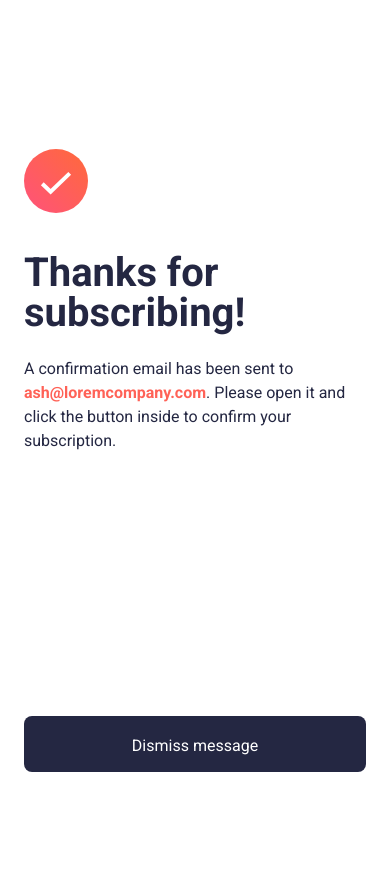
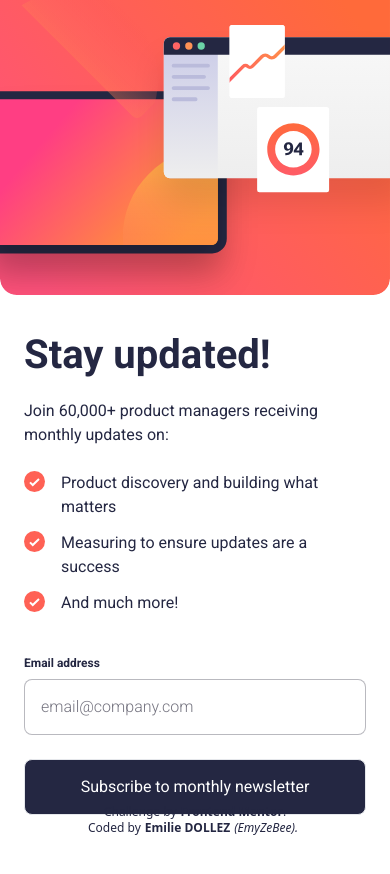
Before and after one commit to EmilieDollez/Newsletter, a React (Vite) app: page / in a window 390 px wide. Shown: the top 874 px of the page. Before the commit the page ends 852 px from the top, so only its background shows below. Built offline with nearby package versions, Linux system fonts and the light colour scheme; the HTML template or start-up script is replaced by a standard one.

Commit message:
Modales ok - Desktop + Tablette + Mobile - Footer OK - Tailwind config nettoyé

```diff
--- a/index.html
+++ b/index.html
@@ -19,9 +19,6 @@
     </div> -->
 
     <script type="module" src="/src/main.jsx"></script>
-    <!-- Sign-up form start -->
-    <!-- Sign-up form end -->
-    <!-- Success message start -->
-    <!-- Success message end -->
+
   </body>
 </html>
--- a/src/App.jsx
+++ b/src/App.jsx
@@ -1,12 +1,13 @@
-import { useState } from 'react'
 import Card from './components/Card'
+import Footer from './components/Footer'
 
 import './styles/index.css'
 
 export default function App() {
   return (
-    <div className="lg:flex lg:items-center h-screen">
+    <div className="lg:flex lg:items-center h-screen flex-col">
       <Card />
+      <Footer />
     </div>
   )
 }
--- a/src/components/Card.jsx
+++ b/src/components/Card.jsx
@@ -11,15 +11,12 @@ export default function Card() {
     const [isSuccess, setIsSuccess] = useState()
 
     return (
-        <div className="card_content
-            flex flex-col-reverse items-center lg:flex-row lg:gap-x-16
-            bg-white
-            lg:rounded-5xl
-            w-full lg:max-w-[928px] lg:max-h-[641px]
-            m-auto pb-10 lg:p-6 lg:mx-auto lg:mt-[219px] lg:mb-[220px]
-            ">
+        <div className=
+        {`flex flex-col-reverse items-center lg:flex-row lg:gap-x-16 bg-white lg:rounded-4xl w-full m-auto pb-10 lg:mx-auto lg:mt-[219px] lg:mb-[220px]"
+            ${isSuccess ? "lg:max-w-[504px] lg:max-h-[520px] lg:p-0" : "lg:max-w-[928px] lg:max-h-[641px] lg:p-6"}`}>
 
-        {/* {isSuccess ? ( */}
+
+        {isSuccess ? (
 
              <Success
                 inputValue = {inputValue}
@@ -27,7 +24,7 @@ export default function Card() {
                 setInputValue = {setInputValue}
             />
 
-         {/* ):(
+         ):(
             <>
             <Newsletter
                inputValue = {inputValue}
@@ -41,7 +38,7 @@ export default function Card() {
             <CardPicture />
             </>
 
-        )} */}
+        )}
         </div>
     )
 }
--- /dev/null
+++ b/src/components/Footer.jsx
@@ -0,0 +1,38 @@
+export default function Footer() {
+
+    return (
+       <div className="
+            flex flex-col items-center sticky bottom-0
+            pb-2
+            text-dark_slate_grey text-xs lg:text-grey lg:text-sm">
+        <p>
+            Challenge by
+            <a
+                href="https://www.frontendmentor.io?ref=challenge" target="_blank"
+                className="
+                    pl-1
+                    font-bold lg:text-white
+                    hover:text-tomato">
+                    Frontend Mentor
+            </a>.
+        </p>
+        <p>
+            Coded by
+            <a
+                href="https://www.frontendmentor.io/profile/EmilieDollez" target="_blank"
+                className="
+                    px-1
+                    font-bold lg:text-white
+                    hover:text-tomato">
+                        Emilie DOLLEZ
+                <em
+                    className="
+                        pl-1
+                        font-normal text-dark_slate_grey text-xs lg:text-grey">
+                            (EmyZeBee).
+                </em>
+            </a>
+        </p>
+      </div>
+    )
+}
--- a/src/components/NewsletterForm.jsx
+++ b/src/components/NewsletterForm.jsx
@@ -1,15 +1,9 @@
-import { useState } from "react";
-
 export default function NewsletterForm({inputValue, setInputValue, isValidEmail, setIsValidEmail, IsSuccess, setIsSuccess}) {
-
-        console.log('email entré', inputValue)
 
         const handleChange = (event) => {
             setIsValidEmail(true)
             setInputValue(event.target.value)
         }
-
-        console.log('email valide ?', isValidEmail)
 
         const validateEmail = (email) => {
             const emailRegex = /^[A-Z0-9._%+-]+@[A-Z0-9.-]+\.[A-Z]{2,4}$/i;
@@ -79,11 +73,11 @@ export default function NewsletterForm({inputValue, setInputValue, isValidEmail,
                 className=
                     {`px-[46px] pl-4 min-h-[56px] lg:mt-1 lg:pl-6
                     w-full
-                    rounded-lg border-[1px] border-solid border-opacity-30 border-grey_25% lg:border-2 lg:rounded-md
+                    rounded-lg border-[1px] border-solid border-opacity-30 border-grey-25% lg:border-2 lg:rounded-md
                     font-normal text-base
                     ${!isValidEmail ?
-                        "text-tomato placeholder-tomato border-tomato bg-tomato_light font-light"
-                        : "placeholder:font-light placeholder:text-grey_25% placeholder:text-opacity-60 focus:border-dark_slate_grey"
+                        "text-tomato placeholder-tomato border-tomato bg-tomato_light font-light focus:border-tomato"
+                        : "placeholder:font-light placeholder:text-grey-25% placeholder:text-opacity-60 focus:border-dark_slate_grey"
                     }
                     hover:cursor-pointer
                     focus:outline-none `}>
@@ -98,7 +92,7 @@ export default function NewsletterForm({inputValue, setInputValue, isValidEmail,
                     bg-dark_slate_grey
                     text-white text-base font-normal md:text-base lg:text-base
                     rounded-lg border-[0.5px] border-solid
-                    hover:border-tomato_shadow hover:bg-gradient-to-tr to-tomato_gradient_left from-tomato_gradient_right hover:duration-300 hover:shadow-shadow-tomato">
+                    hover:border-tomato_shadow hover:bg-gradient-to-tr to-tomato_gradient_left from-tomato_gradient_right hover:duration-300 hover:shadow-shadow_tomato">
                     Subscribe to monthly newsletter
             </button>
 
--- a/src/components/Success.jsx
+++ b/src/components/Success.jsx
@@ -10,41 +10,41 @@ export default function Success({inputValue, setInputValue, setIsSuccess}) {
 
     return (
         <div className="
-            flex flex-col items-start gap-6 lg:justify-center
-            pt-[149px] pb-10 px-6 lg:py-10 lg:px-14 lg:mx-auto
+            flex flex-col items-start gap-6 lg:gap-6
+            pt-[149px] pb-10 px-6 lg:pt-12 lg:px-16 lg:mx-auto
             lg:max-w-[504px] lg:max-h-[520px]
             text-dark_slate_grey font-roboto font-normal">
 
                 <img
                     src="src/assets/images/icon-success.svg"
-                    className="w-16 lg:w-[20%]" >
+                    className="
+                        w-16 lg:w-[64px]" >
                 </img>
 
                 <h1 className="
-                    pt-4 lg:pt-5 lg:mt-3
-                    text-title font-bold leading-10">
+                    pt-4
+                    text-title font-bold leading-10 lg:text-[56px] lg:leading-[56px]">
                     Thanks for subscribing!
                 </h1>
 
                 <p className="
-                    lg:mt-6 lg:pr-1
-                    text-base lg:text-sm
-                    lg:leading-4">
+                    text-base
+                    ">
                     A confirmation email has been sent to
                         <span className="
-                            font-bold text-tomato"> ash@loremcompany.com{inputValue}
+                            font-bold text-tomato"> {inputValue}
                         </span>
                     . Please open it and click the button inside to confirm your subscription.
                 </p>
                 <button
                     onClick={handleClick}
                     className="
-                        mt-[239px] pt-[18px] pb-[14px] lg:px-20 lg:py-3 lg:mt-8
+                        mt-[239px] pt-[18px] pb-[14px] lg:mt-4 lg:mb-6
                         w-full
-                        text-base text-white lg:text-paragraph lg:font-bold
+                        text-base text-white lg:text-xs lg:font-bold
                         bg-dark_slate_grey
                         rounded-lg lg:rounded-md
-                        lg:hover:bg-gradient-to-l lg:to-tomato lg:from-tomato_gradient lg:hover:duration-300 lg:hover:shadow-shadow-tomato">
+                        hover:border-tomato_shadow hover:bg-gradient-to-tr to-tomato_gradient_left from-tomato_gradient_right hover:duration-300 hover:shadow-shadow_tomato">
                     Dismiss message
                 </button>
 
--- a/src/styles/index.css
+++ b/src/styles/index.css
@@ -3,6 +3,6 @@
 @tailwind components;
 @tailwind utilities;
 
-/* bob {
-    background:#242742
-} */
+bob {
+    background:rgb(54, 56, 78)
+}
--- a/tailwind.config.js
+++ b/tailwind.config.js
@@ -9,24 +9,17 @@ export default {
   ],
   theme: {
     extend: {
-      screens: {
-        'mobile': '340px',
-        // => @media (min-width: 640px)
-        'desktop': '1440px',
-        // => @media (min-width: 1440px)
-      },
       colors: {
         /* PRIMARY */
           'tomato': '#ff6257',
-          'tomato_light': '#ff625740',
+          'tomato_light': 'rgba(255, 97, 85, 0.15)',
           'tomato_gradient_left': '#FF6A3A',
           'tomato_gradient_right': '#FF527B',
           'tomato_shadow': '#ff615580',
         /* NEUTRAL */
           'dark_slate_grey': '#242742',
-          'charcoal_grey': '#36384e',
           'grey': '#9294a0',
-          'grey_25%': '#19182B',
+          'grey-25%': '#19182B',
           'white': '#ffffff',
       },
       fontFamily: {
@@ -35,50 +28,14 @@ export default {
       fontSize: {
         'title': '40px',
         'title_desktop': '56px',
-        'paragraph': '12px',
-        'success': '14px',
-        'inputTitle': '8px',
-      },
-      objectPosition: {
-        'left-60': '60%',
       },
       borderRadius: {
-        '4xl': '30px',
-        '5xl': '36px',
+        '4xl': '36px',
       },
       boxShadow: {
-        'shadow-tomato':'0px 16px 32px 0px #ff615580'
+        'shadow_tomato':'0px 16px 32px 0px #ff615580'
       }
     },
   },
-  plugins: [
-    // plugin(function({ matchUtilities, theme }) {
-    //   matchUtilities(
-    //       {
-    //           'bg-gradient': (angle) => ({
-    //               'background-image': `linear-gradient(${angle}, var(--tw-gradient-stops))`,
-    //           }),
-    //       },
-    //       {
-    //           // values from config and defaults you wish to use most
-    //           values: Object.assign(
-    //               theme('bgGradientDeg', {}), // name of config key. Must be unique
-    //               {
-    //                   10: '10deg', // bg-gradient-10
-    //                   15: '15deg',
-    //                   20: '20deg',
-    //                   25: '25deg',
-    //                   30: '30deg',
-    //                   45: '45deg',
-    //                   60: '60deg',
-    //                   90: '90deg',
-    //                   120: '120deg',
-    //                   135: '135deg',
-    //                   225: '225deg',
-    //               }
-    //           )
-    //       }
-    //    )
-    // })
-  ],
+  plugins: [],
 }
```
Also changed, not shown: src/App.css (deleted).
